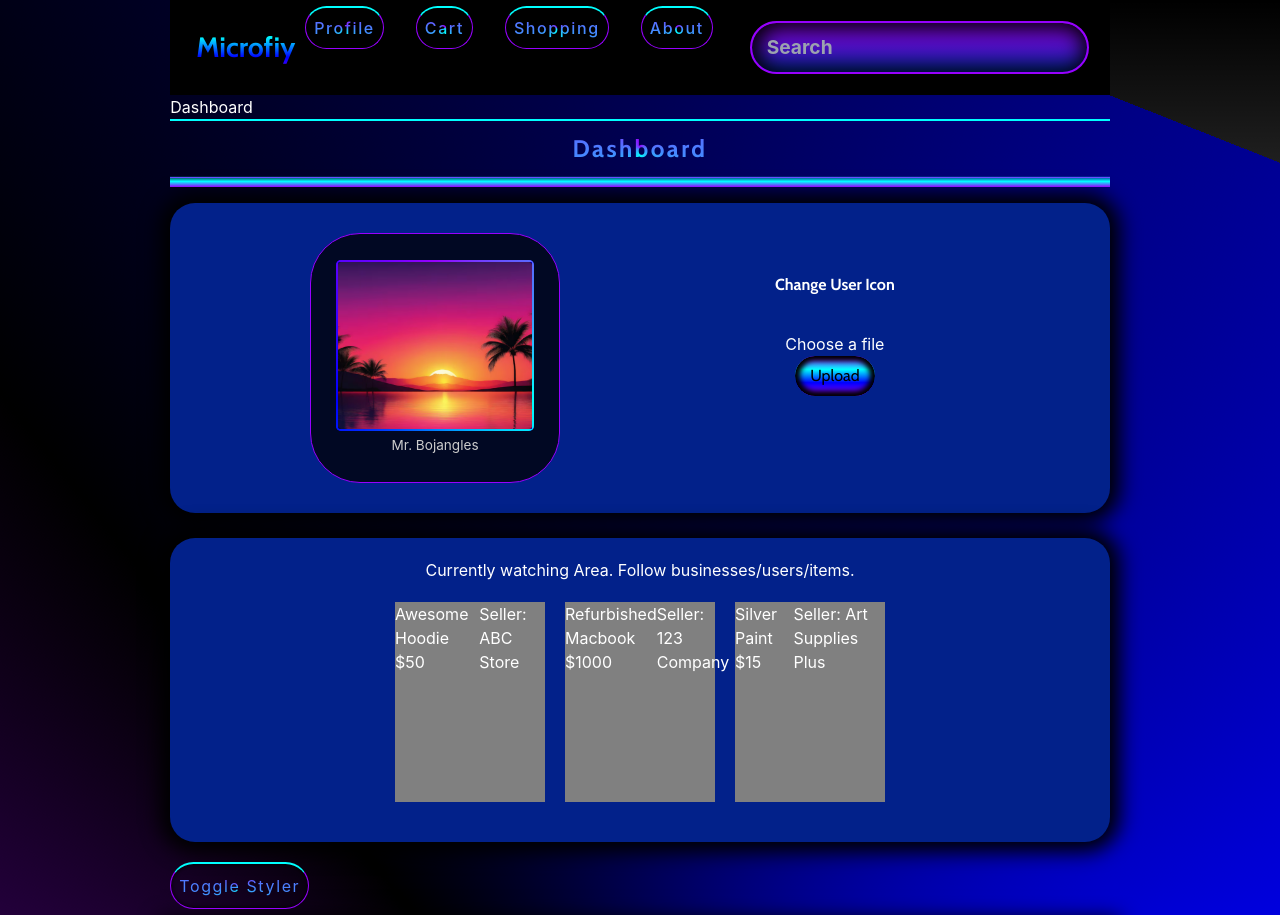
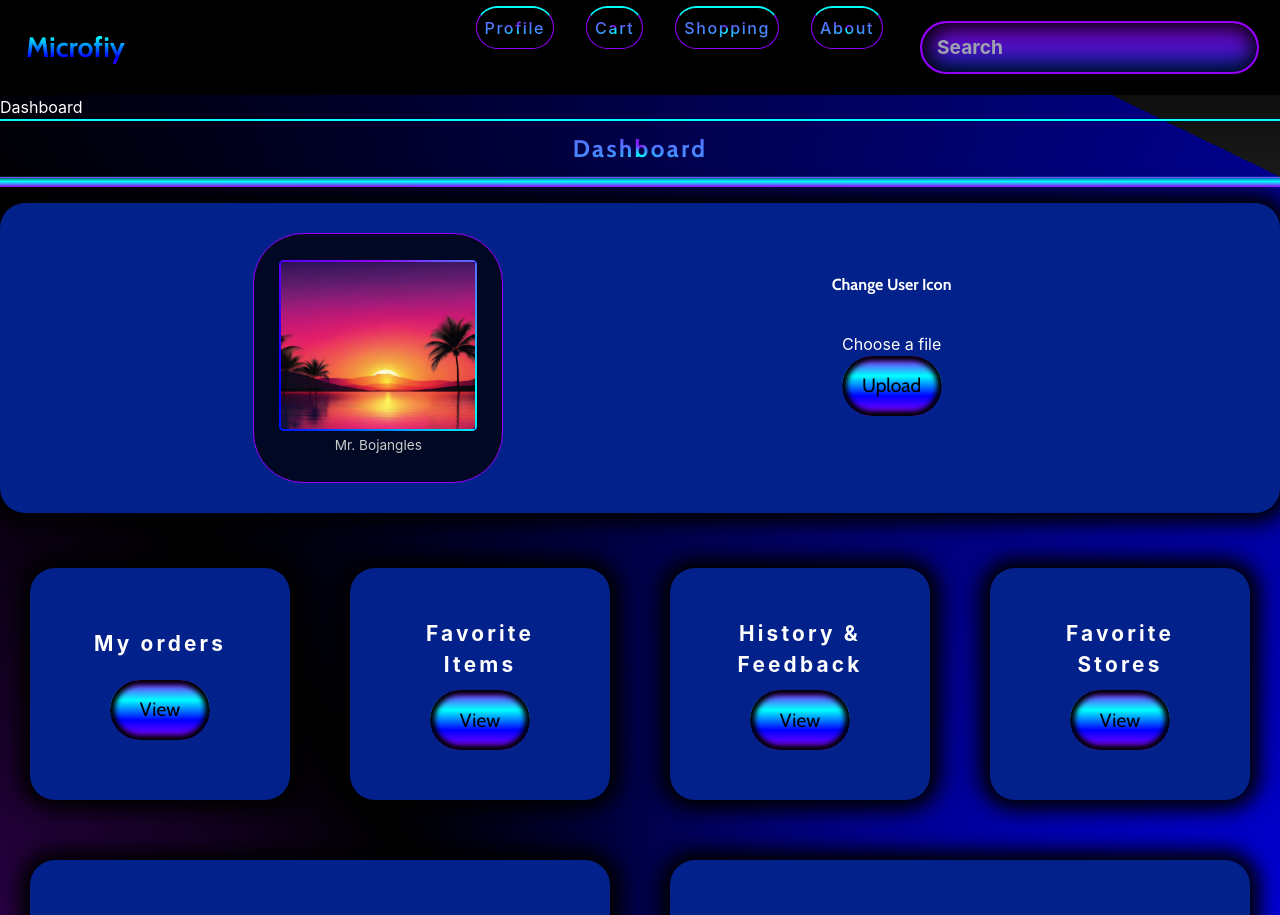
Before and after one commit to trickell/microcart, a Next.js app: page /profile in a window 1280 px wide. Shown: the top 915 px of the page. Built offline with nearby package versions, Linux system fonts and the light colour scheme.

Commit message:
-User profile page contains subjects with buttons for linking, flex working + styled

```diff
--- a/src/app/index.scss
+++ b/src/app/index.scss
@@ -372,29 +372,31 @@ body {
   =======================*/
 
   .information,
-  .favorites {
+  .activity  {
     display: flex;
-    flex-direction: column;
     flex-wrap: wrap;
     align-items: center;
-    padding: 10px;
     justify-content: space-evenly;
-    margin-bottom: 20px;
     border-radius: 25px;
     background-color: #02218a;
     box-shadow: 0px 0px 20px 10px #000000;
-    padding: 20px 0px;
+    padding: 40px;
+    margin: 30px;
   }
 
-  .favorites2 {
-    display:flex;
-    flex-direction: row;
+  .user_activities{
+    display: flex;
     flex-wrap: wrap;
-    align-items: center;
-    padding: 10px;
-    justify-content: space-evenly;
+    justify-content: center;
 
   }
+
+  * > .activity {
+    padding: 50px;
+    flex: 1;
+    flex-direction: column;
+  }
+
   .profile_wrapper {
     display: flex;
     flex-direction: row;
@@ -407,6 +409,14 @@ body {
     border-radius: 25px;
     background-color: #02218a;
     box-shadow: 0px 0px 20px 10px #000000;
+  }
+
+  .dash_titles {
+    font-size: 1.3rem;
+    font-weight: 700;
+    letter-spacing: .2rem;
+    text-align: center;
+    margin-bottom: 10px;
   }
 
   .pic_box{
@@ -424,8 +434,8 @@ body {
     }
 
   .upload_btn {
-  margin-left: 100px;
-  padding-bottom: 50px;
+    margin-left: 100px;
+    padding-bottom: 50px;
     }
 
   .about {
@@ -465,24 +475,28 @@ body {
   }
 
   /* =======================
-  FILE UPLOAD BUTTON
+       DASH BUTTONS
   =======================*/
 
     input[type="file"] {
       opacity: 0;
     }
 
-    #pp_upload {
+    #pp_upload,
+    .dash-btn {
     display: block;
-    width: 80px;
-    height: 40px;
+    width: 100px;
+    height: 60px;
     cursor: pointer;
     background-color: white;
     box-shadow: inset 0px 0px 5px 5px #000000;
     font-family: "cabin", sans-serif;
+    font-size: 1.2rem;
     color: black;
     border-radius: 50px;
     background-image: linear-gradient(#9700ff, aqua, blue, #9700ff);
+
+
   }
 
     .buttonaf {
--- a/src/app/profile/ProfilesUser.tsx
+++ b/src/app/profile/DashboardUser.tsx
@@ -5,9 +5,6 @@ import React from'react';
 import Droptheme from './ThemePicker';
 
 import Image from 'next/image';
-
-
-
 
 
 export default function ProfileUser () {
@@ -51,8 +48,8 @@ export default function ProfileUser () {
                             width="300" />Mr. Bojangles {/* this will be usernames */}
                     </div>
                 </div>
+
                 <div>
-
                   <div className="pic_box searchbar">
                     <form onSubmit={uploadFile} className="change_pic">
                       <div className="buttonaf">
@@ -66,26 +63,51 @@ export default function ProfileUser () {
                 </div>
             </div>
 
-            <div className="favorites">Currently watching Area. Follow businesses/users/items.
-              <div className="favorites2">
-                  <div className="placeholderbox">Awesome Hoodie $50
-                  <p>Seller: ABC Store</p>
-                  </div>
-                  <div className="placeholderbox">Refurbished Macbook $1000
-                  <p>Seller: 123 Company</p>
-                  </div>
-                  <div className="placeholderbox">Silver Paint $15
-                  <p>Seller: Art Supplies Plus</p></div>
-              </div>
+
+
+          <div className="user_activities">
+            <div className="activity">
+              <h1 className="dash_titles">My orders</h1>
+              <button className="dash-btn">View</button>
             </div>
 
+            <div className="activity">
+              <h1 className="dash_titles">Favorite Items</h1>
+              <button className="dash-btn">View</button>
+            </div>
+
+            <div className="activity">
+              <h1 className="dash_titles">History & Feedback</h1>
+              <button className="dash-btn">View</button>
+            </div>
+
+            <div className="activity">
+              <h1 className="dash_titles">Favorite Stores</h1>
+              <button className="dash-btn">View</button>
+            </div>
+
+            <div className="activity">
+              <h1 className="dash_titles">Inbox</h1>
+              <button className="dash-btn">View</button>
+            </div>
+
+            <div className="activity">
+              <h1 className="dash_titles">My baskets</h1>
+              <button className="dash-btn">View</button>
+            </div>
+
+
+          </div>
+          <div className="activity">
               <button id="showStyles" className="nav" onClick={togglestyles}>Toggle Styler</button>
               <div hidden id="styler" className="theme_picker_container">
                 <h1 className="theme_area_header">Micro <span className="fancy">Styler</span></h1>
                 <Droptheme />
               </div>
+            </div>
+        </div>
 
 
-    </div>
-    )
+
+    );
 }
--- a/src/app/profile/page.js
+++ b/src/app/profile/page.js
@@ -1,13 +1,13 @@
 "use client"
 
-import ProfileUser from "./ProfilesUser";
+import DashboardUser from './DashboardUser';
 
 export default function Dashboard() {
 
   return (
     <div>
       <h1>Dashboard</h1>
-      <ProfileUser />
+      <DashboardUser />
     </div>
   )};
 
```
Also changed, not shown: src/app/profile/DashboardAdmin.tsx (renamed from src/app/profile/ProfileAdmin.tsx), src/app/profile/DashboardBusiness.tsx (renamed from src/app/profile/ProfileBusiness.tsx), src/app/profile/DashboardGuest.tsx (added).
